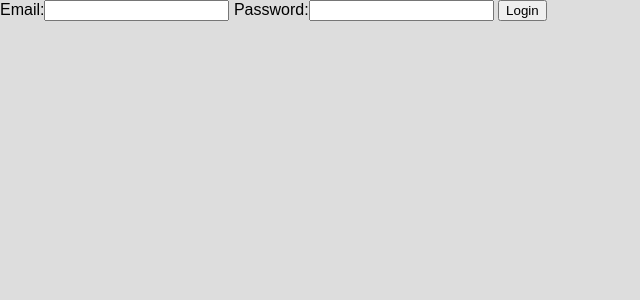
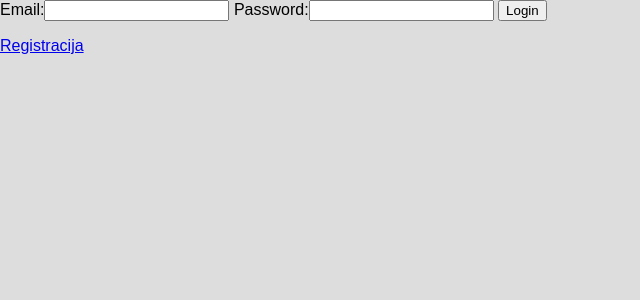
Before and after one commit to kustrun/TPO_Patronazna_Sluzba, a Django app: page /patronaza/ in a window 1280 px wide. Shown: the top 300 px of the page, without its empty margins (0-640 px from the left). Run offline with Django 3.2, Linux system fonts and the light colour scheme.

Commit message:
Update login.html

```diff
--- a/TPO_app/templates/patronaza/login.html
+++ b/TPO_app/templates/patronaza/login.html
@@ -19,6 +19,7 @@
 			{{ errorMessage|linebreaksbr }}
 		</p>
 	</div>
+		<a href={% url 'registracija' %}>Registracija</a>
 	</div>
   </body>
 </html>
```
